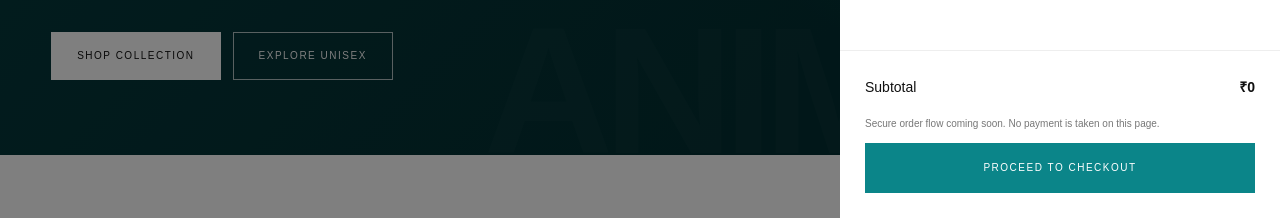
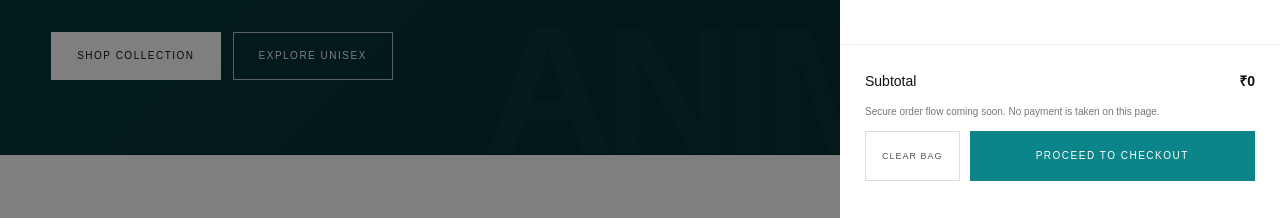
Before and after one commit to animinaticollections/ANIMINATI-COLLECTIONS, a plain HTML site: page index.html in a window 1280 px wide. Both pictures are taken after a click on the button "Shopping bag". Shown: the part 582-800 px from the top of the page. Drawn offline with Linux system fonts and the light colour scheme.

Commit message:
Improve shopping bag controls

```diff
--- a/index.html
+++ b/index.html
@@ -1289,7 +1289,30 @@ footer {
 
     font-size: 14px;
 
-    margin-bottom: 18px;
+    margin-bottom: 12px;
+}
+
+.cart-actions {
+    display: flex;
+    gap: 10px;
+    margin-bottom: 12px;
+}
+
+.clear-cart-btn {
+    flex: 0 0 auto;
+    min-height: 42px;
+    padding: 0 16px;
+    border: 1px solid #ddd;
+    background: white;
+    color: #555;
+    font-size: 9px;
+    letter-spacing: 1px;
+    text-transform: uppercase;
+}
+
+.clear-cart-btn:hover {
+    border-color: var(--black);
+    color: var(--black);
 }
 
 .checkout-btn {
@@ -2433,11 +2456,21 @@ footer {
         Secure order flow coming soon. No payment is taken on this page.
     </div>
 
-    <button
-        class="checkout-btn"
-        id="checkoutBtn">
-        Proceed to Checkout
-    </button>
+    <div class="cart-actions">
+        <button
+            class="clear-cart-btn"
+            id="clearCartBtn"
+            type="button">
+            Clear Bag
+        </button>
+
+        <button
+            class="checkout-btn"
+            id="checkoutBtn"
+            type="button">
+            Proceed to Checkout
+        </button>
+    </div>
 
 </div>
 
@@ -3654,6 +3687,30 @@ document
 
 
 /* ---------------------------------------------------------
+   CLEAR BAG
+   --------------------------------------------------------- */
+
+document
+    .getElementById("clearCartBtn")
+    .addEventListener("click", () => {
+
+        if (!cart.length) {
+            showToast("Your bag is already empty.");
+            return;
+        }
+
+        cart = [];
+
+        saveCart();
+        renderCart();
+        updateCartCount();
+
+        showToast("Your bag has been cleared.");
+
+    });
+
+
+/* ---------------------------------------------------------
    CHECKOUT
    --------------------------------------------------------- */
 
```
